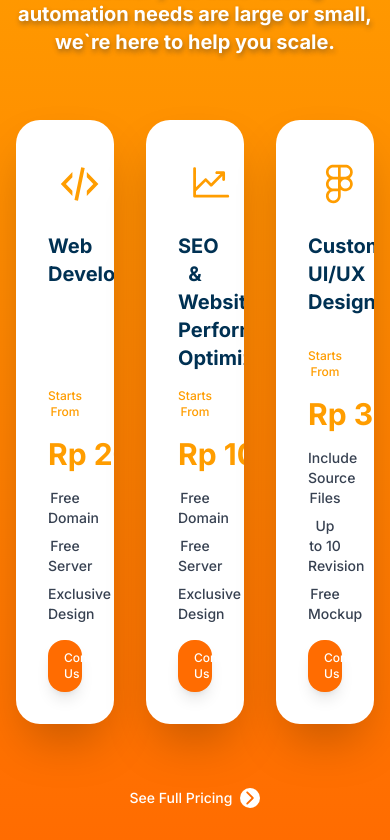
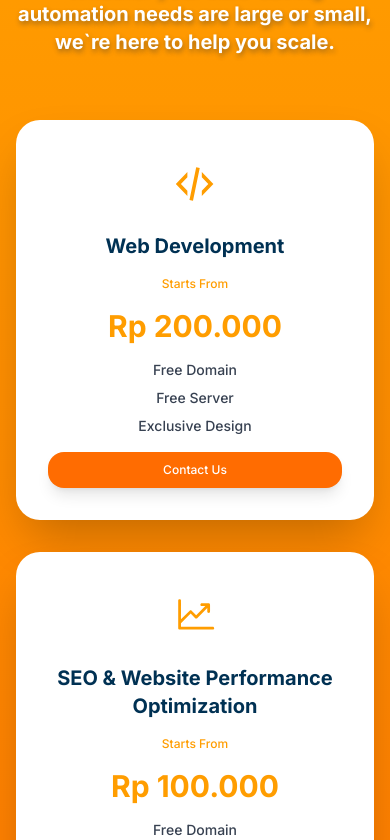
Before and after one commit to icodeucomp/web-client, a Next.js app: page / in a window 390 px wide. Shown: the part 2484-3324 px from the top of the page. Built offline with nearby package versions, Linux system fonts and the light colour scheme.

Commit message:
fix: card responsive in pricing and fix height in hero landing page

```diff
--- a/src/layouts/landing/hero.tsx
+++ b/src/layouts/landing/hero.tsx
@@ -6,7 +6,7 @@ import { IoIosArrowDown } from "react-icons/io";
 
 const Hero = () => {
   return (
-    <Container className="relative min-h-500 sm:min-h-screen">
+    <Container className="relative min-h-500 sm:min-h-screen 2xl:min-h-600">
       <div className="flex justify-between py-4">
         <Link href="/" className="flex items-center gap-2">
           <Images className="w-10 h-10 sm:w-12 sm:h-12 md:w-14 md:h-14" src="/icons/logo-icodeu.svg" alt="logo i code u" />
--- a/src/layouts/landing/pricing.tsx
+++ b/src/layouts/landing/pricing.tsx
@@ -18,7 +18,7 @@ const Pricing = () => {
       </div>
       <menu className="flex flex-wrap justify-center gap-8">
         {price.map((parent, i) => (
-          <article key={i} className="flex flex-col flex-1 max-w-sm gap-4 p-8 overflow-hidden text-center shadow-2xl rounded-3xl bg-light">
+          <article key={i} className="flex flex-col flex-1 min-w-80 max-w-sm gap-4 p-8 overflow-hidden text-center shadow-2xl rounded-3xl bg-light">
             <Images src={parent.pathImg} alt={parent.title} className="w-16 h-16 mx-auto" />
             <h4 className="flex-grow text-xl font-bold text-blue">{parent.title}</h4>
             <p className="text-xs font-medium text-yellow">Starts From</p>
```
